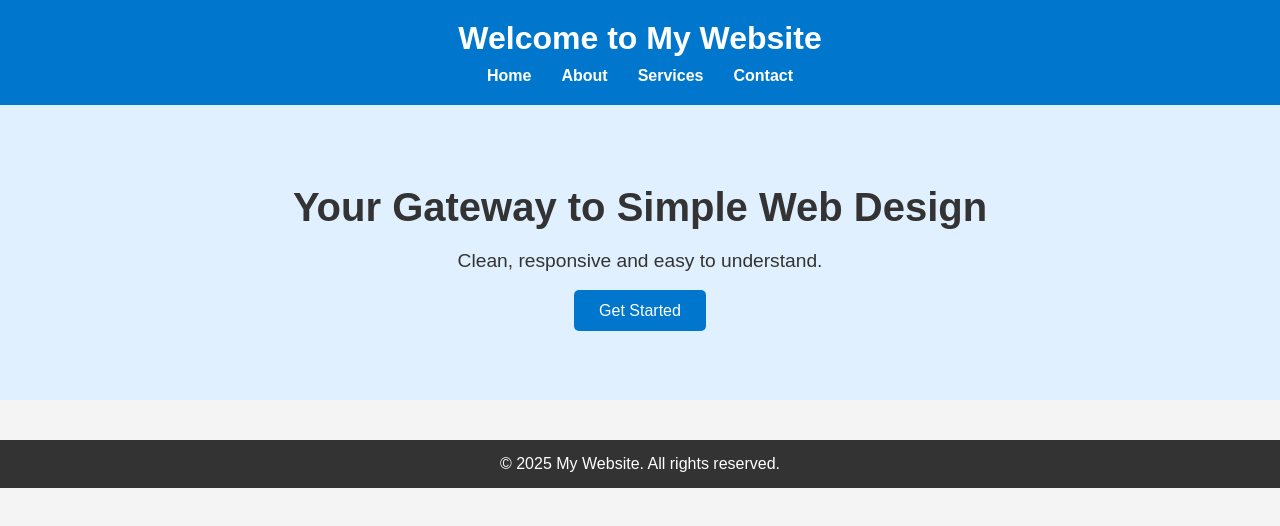
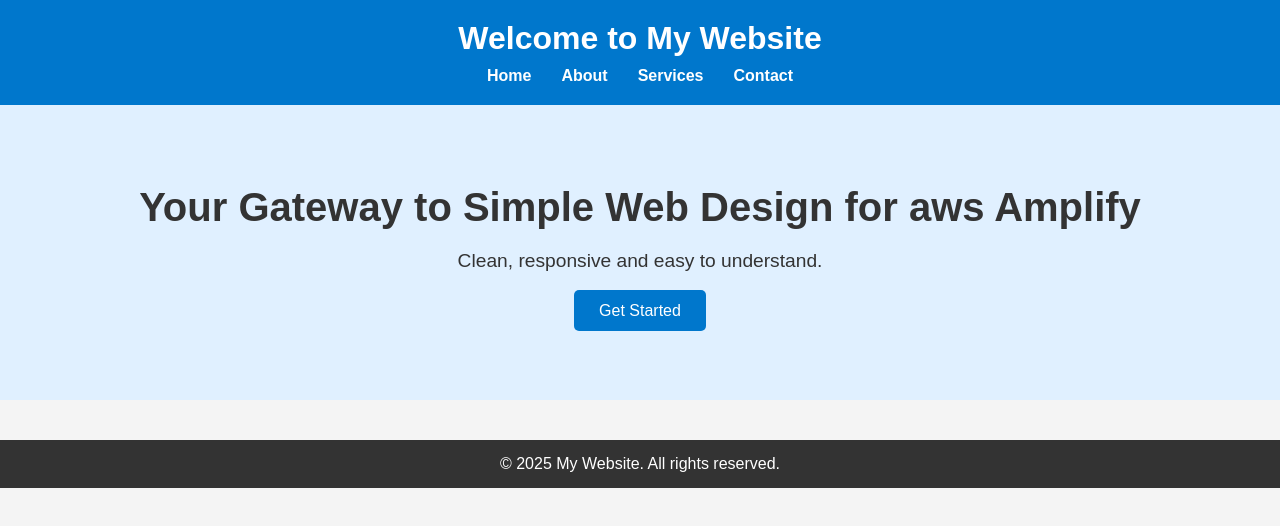
Before and after one commit to sidhdhakal/static_website, a plain HTML site: page index.html in a window 1280 px wide. Drawn offline with Linux system fonts and the light colour scheme.

Commit message:
Update index.html

```diff
--- a/index.html
+++ b/index.html
@@ -20,7 +20,7 @@
   </header>
 
   <section class="hero">
-    <h2>Your Gateway to Simple Web Design</h2>
+    <h2>Your Gateway to Simple Web Design for aws Amplify</h2>
     <p>Clean, responsive and easy to understand.</p>
     <a href="#" class="btn">Get Started</a>
   </section>
```
